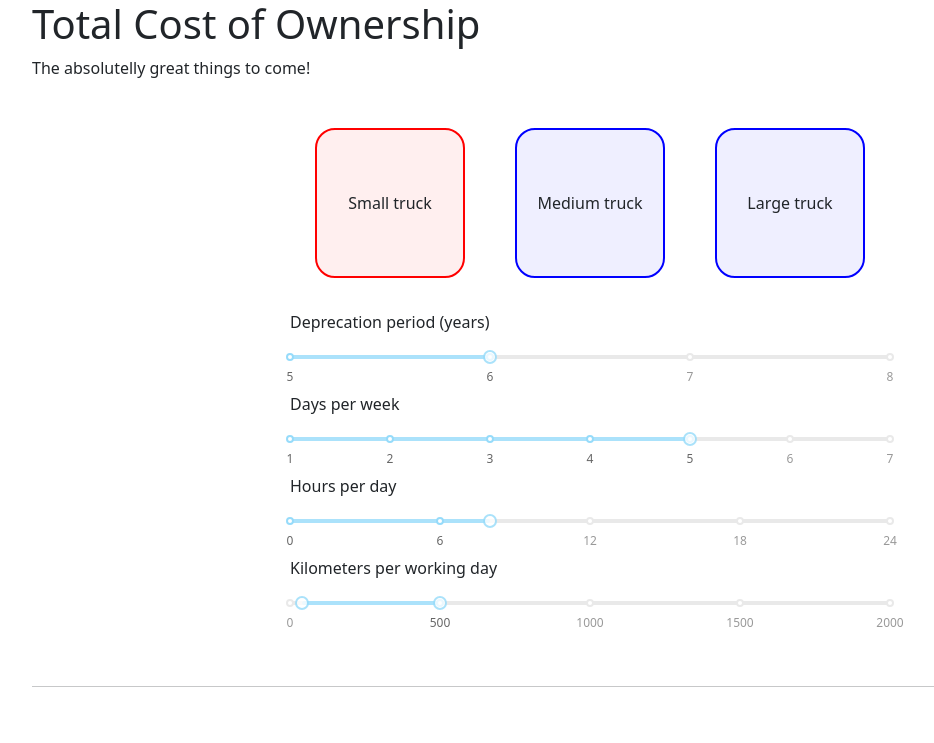
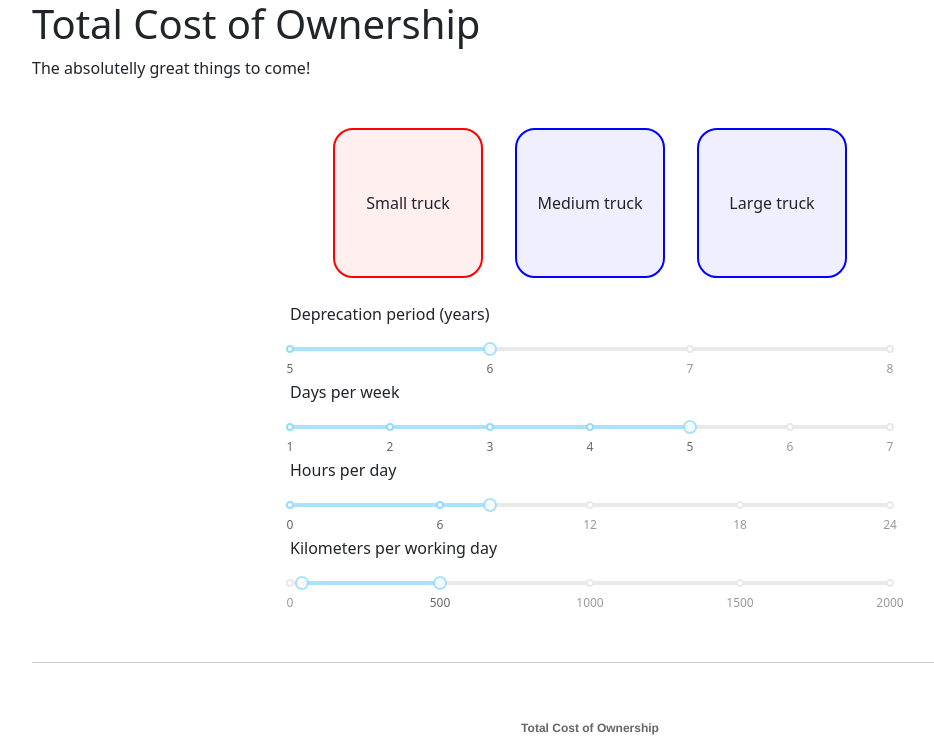
Before and after one commit to beaver-codes/tco, a React (Create React App) app: page / in a window 1280 px wide. Shown: the top 743 px of the page, without its empty margins (50-984 px from the left). Built offline with nearby package versions, Linux system fonts and the light colour scheme.

Commit message:
Use a little bootstrap for simple things

```diff
--- a/src/components/BehaviorSelectSliders/BehaviorSelectSliders.css
+++ b/src/components/BehaviorSelectSliders/BehaviorSelectSliders.css
@@ -21,8 +21,3 @@
     margin-right: 20px;
     text-align: center;
 }
-
-.slider {
-    flex: 3;
-    margin-bottom: 2rem;
-}
--- a/src/components/BehaviorSelectSliders/BehaviorSelectSliders.tsx
+++ b/src/components/BehaviorSelectSliders/BehaviorSelectSliders.tsx
@@ -83,7 +83,7 @@ const BehaviorSelectSliders = ({ onUpdate, inputs }: Props) => {
             marks={depreciationMarks}
             value={inputs.depreciationPeriod}
             onChange={(value) => singleNumberUpdate(value, "depreciationPeriod")}
-            className="slider"
+            className="mb-4"
         />
         <p>{text.daysPerWeek}</p>
         <Slider
@@ -93,7 +93,7 @@ const BehaviorSelectSliders = ({ onUpdate, inputs }: Props) => {
             value={inputs.daysPerWeek}
             marks={daysPerWeekMarks}
             onChange={(value) => singleNumberUpdate(value, "daysPerWeek")}
-            className="slider"
+            className="mb-4"
         />
         <p>{text.hoursPerDay}</p>
         <Slider
@@ -102,7 +102,7 @@ const BehaviorSelectSliders = ({ onUpdate, inputs }: Props) => {
             value={inputs.hoursPerDay}
             marks={hoursPerDayMarks}
             onChange={(value) => singleNumberUpdate(value, "hoursPerDay")}
-            className="slider"
+            className="mb-4"
         />
         <p>{text.kilometersPerDay}</p>
         <Slider
@@ -113,7 +113,7 @@ const BehaviorSelectSliders = ({ onUpdate, inputs }: Props) => {
             marks={distancePerDayMarks}
             onChange={(value) => rangeValueUpdate(value, "kilometersPerDay")}
             step={10}
-            className="slider"
+            className="mb-4"
         />
     </div>
 }
--- a/src/components/TruckSizeSelect/TruckSizeSelect.css
+++ b/src/components/TruckSizeSelect/TruckSizeSelect.css
@@ -9,6 +9,8 @@
     flex-direction: column;
     align-items: center;
     justify-content: center;
+    margin-left: 1rem;
+    margin-right: 1rem;
 }
 
 
--- a/src/components/TruckSizeSelect/TruckSizeSelect.tsx
+++ b/src/components/TruckSizeSelect/TruckSizeSelect.tsx
@@ -13,7 +13,7 @@ interface Props {
 const TruckSizeSelect = ({ onUpdate, truckSize }: Props) => {
     const text = useText()
     return (
-        <div className="truck-size-container">
+        <div className="d-flex flex-row justify-content-center mb-4">
             {sizes.map((size: Inputs["truckSize"]) => {
                 return (
                     <div
```
